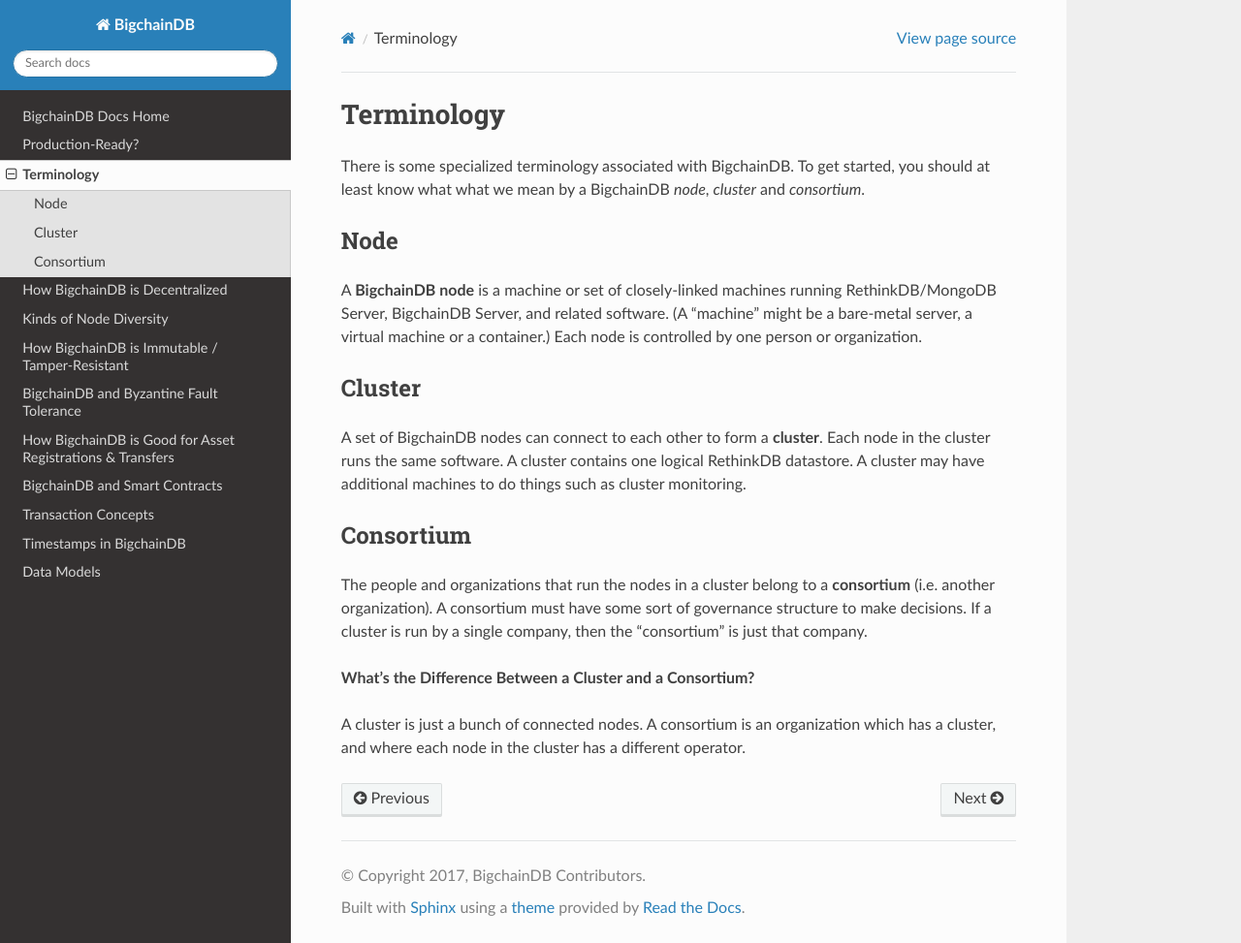
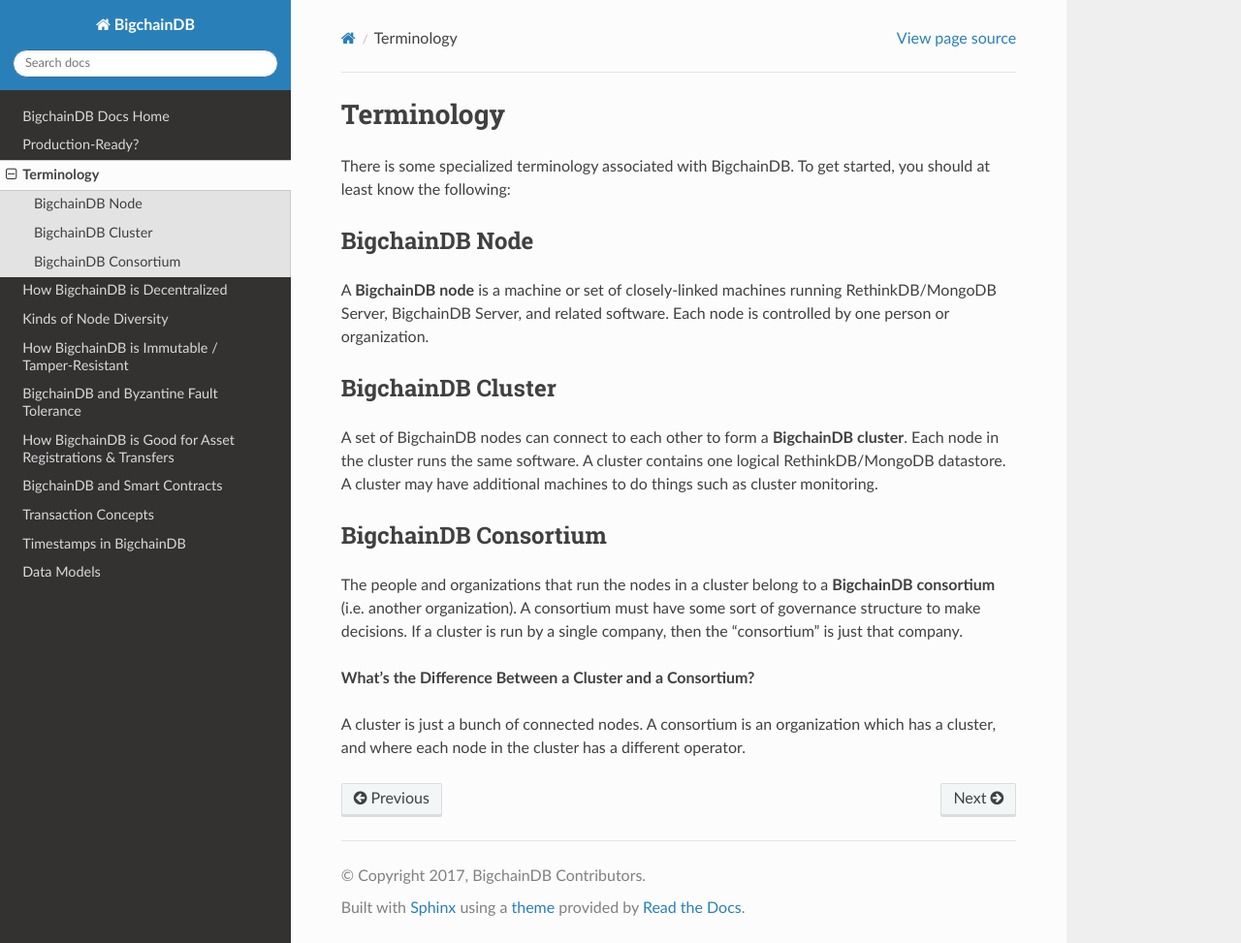
Before and after one commit to bigchaindb/bigchaindb, a Sphinx documentation site: the page built from docs/root/source/terminology.md, in a window 1280 px wide and 973 px high. Shown: the whole window at 97% size. Built offline with Sphinx 7.4.7 and the Read the Docs theme 2.0.0, drawn with Linux system fonts in a browser that asks for light colours.

Commit message:
root docs: updated Terminology page

```diff
--- a/docs/root/source/terminology.md
+++ b/docs/root/source/terminology.md
@@ -1,21 +1,21 @@
 # Terminology
 
-There is some specialized terminology associated with BigchainDB. To get started, you should at least know what what we mean by a BigchainDB *node*, *cluster* and *consortium*.
+There is some specialized terminology associated with BigchainDB. To get started, you should at least know the following:
 
 
-## Node
+## BigchainDB Node
 
-A **BigchainDB node** is a machine or set of closely-linked machines running RethinkDB/MongoDB Server, BigchainDB Server, and related software. (A "machine" might be a bare-metal server, a virtual machine or a container.) Each node is controlled by one person or organization.
+A **BigchainDB node** is a machine or set of closely-linked machines running RethinkDB/MongoDB Server, BigchainDB Server, and related software. Each node is controlled by one person or organization.
 
 
-## Cluster
+## BigchainDB Cluster
 
-A set of BigchainDB nodes can connect to each other to form a **cluster**. Each node in the cluster runs the same software. A cluster contains one logical RethinkDB datastore. A cluster may have additional machines to do things such as cluster monitoring.
+A set of BigchainDB nodes can connect to each other to form a **BigchainDB cluster**. Each node in the cluster runs the same software. A cluster contains one logical RethinkDB/MongoDB datastore. A cluster may have additional machines to do things such as cluster monitoring.
 
 
-## Consortium
+## BigchainDB Consortium
 
-The people and organizations that run the nodes in a cluster belong to a **consortium** (i.e. another organization). A consortium must have some sort of governance structure to make decisions. If a cluster is run by a single company, then the "consortium" is just that company.
+The people and organizations that run the nodes in a cluster belong to a **BigchainDB consortium** (i.e. another organization). A consortium must have some sort of governance structure to make decisions. If a cluster is run by a single company, then the "consortium" is just that company.
 
 **What's the Difference Between a Cluster and a Consortium?**
 
```
